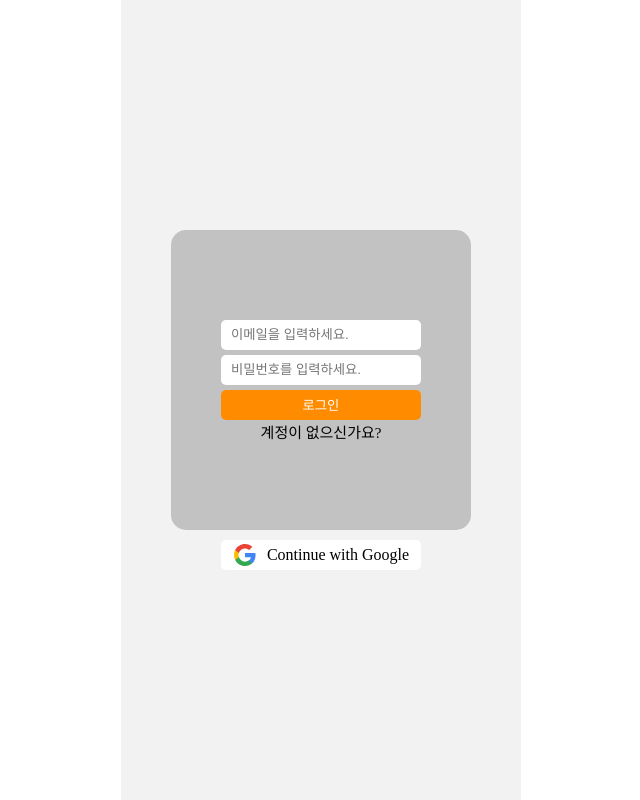
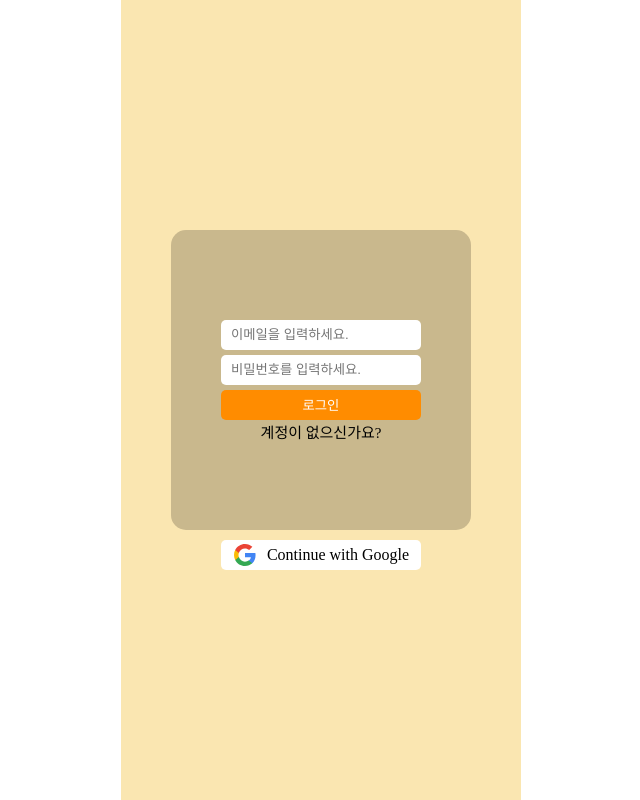
Before and after one commit to JMC816/cookTalk-project, a React (Vite) app: page /login in a window 1280 px wide. Shown: the whole page, without its empty margins (319-959 px from the left). Built offline with nearby package versions, Linux system fonts and the light colour scheme; no server answers; the HTML template or start-up script is replaced by a standard one; a web font is replaced by a local one.

Commit message:
design: 배경 색상 변경

```diff
--- a/src/routes/create-account.tsx
+++ b/src/routes/create-account.tsx
@@ -11,7 +11,7 @@ const CreatAccountWrapper = styled.div`
   flex-direction: column;
   align-items: center;
   justify-content: center;
-  background-color: #f2f2f2;
+  background-color: #fae6b1;
   height: calc(var(--vh, 1vh) * 100);
 `;
 
@@ -23,8 +23,8 @@ const CreateAccountView = styled.form`
   justify-content: center;
   width: 300px;
   height: 300px;
-  background-color: #c2c2c2;
   border-radius: 15px;
+  background-color: #c9b88d;
 `;
 
 const Input = styled.input`
--- a/src/routes/home.tsx
+++ b/src/routes/home.tsx
@@ -6,7 +6,7 @@ const HomeWrapper = styled.div`
   place-items: center;
   grid-template-rows: 5fr 1fr;
   flex-direction: column;
-  background-color: #f2f2f2;
+  background-color: #fae6b1;
   height: calc(var(--vh, 1vh) * 100);
 `;
 
--- a/src/routes/login.tsx
+++ b/src/routes/login.tsx
@@ -11,7 +11,7 @@ const LoginWrapper = styled.div`
   flex-direction: column;
   align-items: center;
   justify-content: center;
-  background-color: #f2f2f2;
+  background-color: #fae6b1;
   height: calc(var(--vh, 1vh) * 100);
 `;
 
@@ -23,8 +23,8 @@ const LoginView = styled.form`
   justify-content: center;
   width: 300px;
   height: 300px;
-  background-color: #c2c2c2;
   border-radius: 15px;
+  background-color: #c9b88d;
 `;
 
 const Input = styled.input`
```
